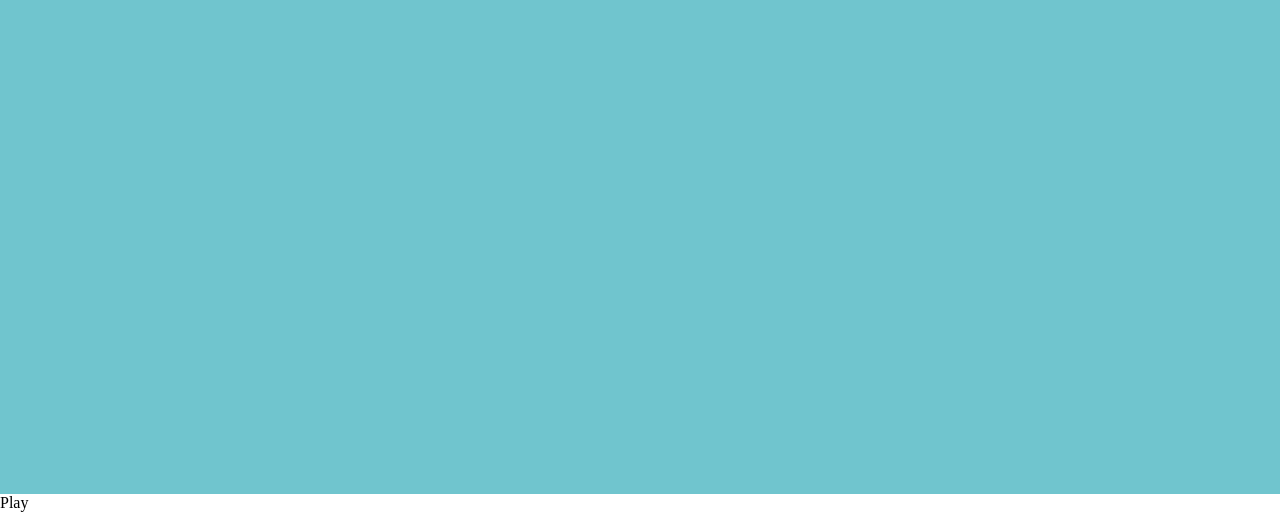
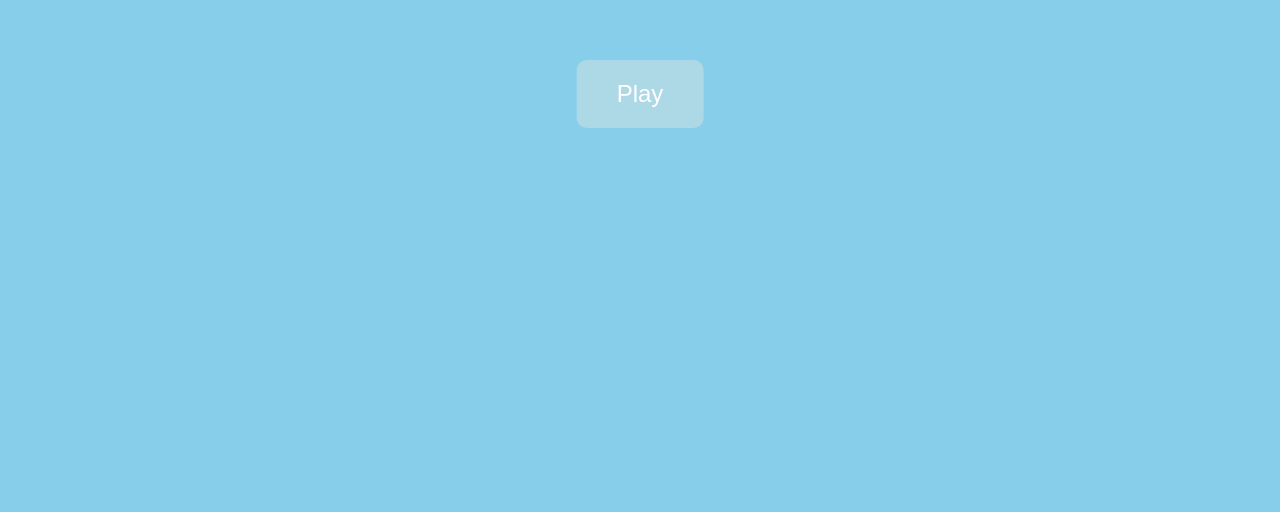
Before and after one commit to HASH9000-1/Flappy-Plane, a plain HTML site: page index.html in a window 1280 px wide. Shown: the part 306-818 px from the top of the page. Drawn offline with Linux system fonts and the light colour scheme.

Commit message:
Update style.css

```diff
--- a/style.css
+++ b/style.css
@@ -1,10 +1,31 @@
 
 body {
   margin: 0;
+  padding: 0;
   overflow: hidden;
+  background-color: #87CEEB; /* Sky color */
 }
+
 canvas {
   display: block;
-  margin: auto;
-  background: #70c5ce; /* Placeholder background */
+  background: #87CEEB; /* Sky color */
 }
+
+.play-button {
+  position: absolute;
+  top: 50%;
+  left: 50%;
+  transform: translate(-50%, -50%);
+  padding: 20px 40px;
+  font-size: 24px;
+  background-color: #ADD8E6; /* Light blue */
+  color: white;
+  border: none;
+  border-radius: 10px;
+  cursor: pointer;
+  font-family: Arial, sans-serif;
+}
+
+.play-button:hover {
+  background-color: #87CEFA; /* Slightly darker blue */
+}
```
